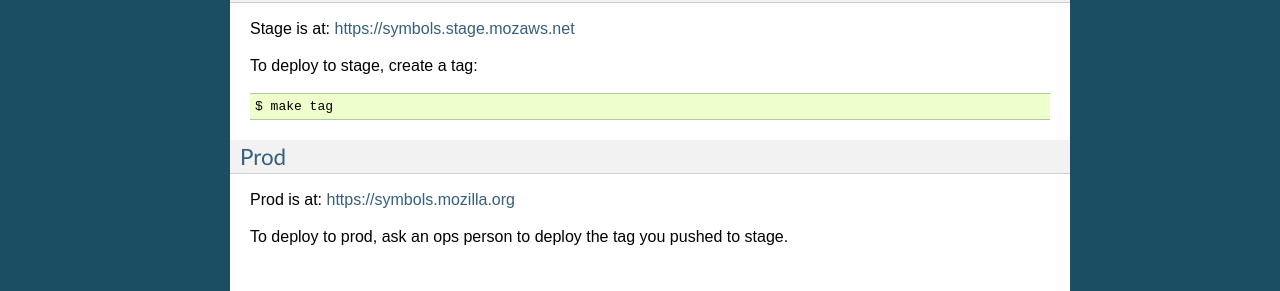
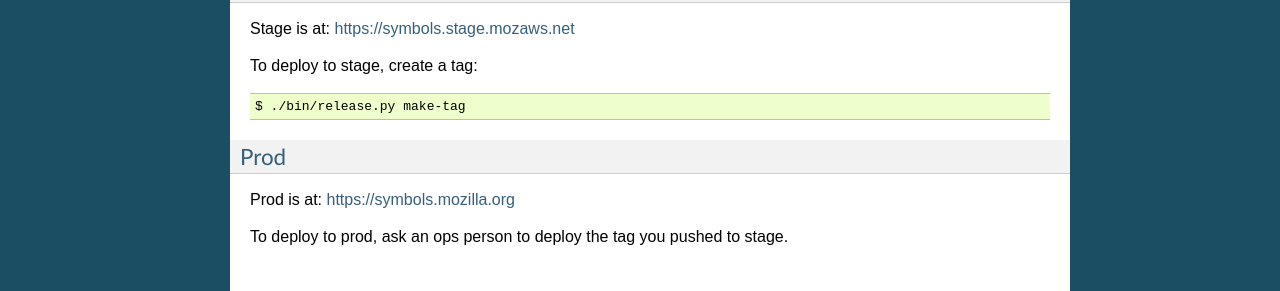
Before and after one commit to mozilla-services/tecken, a Sphinx documentation site: the page built from docs/dev.rst, in a window 1280 px wide and 900 px high, scrolled down 13823 px. Shown: the part 544-835 px from the top of the window. Built offline with Sphinx 7.4.7, drawn with Linux system fonts in a browser that asks for light colours.

```diff
--- a/docs/dev.rst
+++ b/docs/dev.rst
@@ -901,7 +901,7 @@ Stage is at: https://symbols.stage.mozaws.net
 
 To deploy to stage, create a tag::
 
-    $ make tag
+    $ ./bin/release.py make-tag
 
 
 Prod
```
